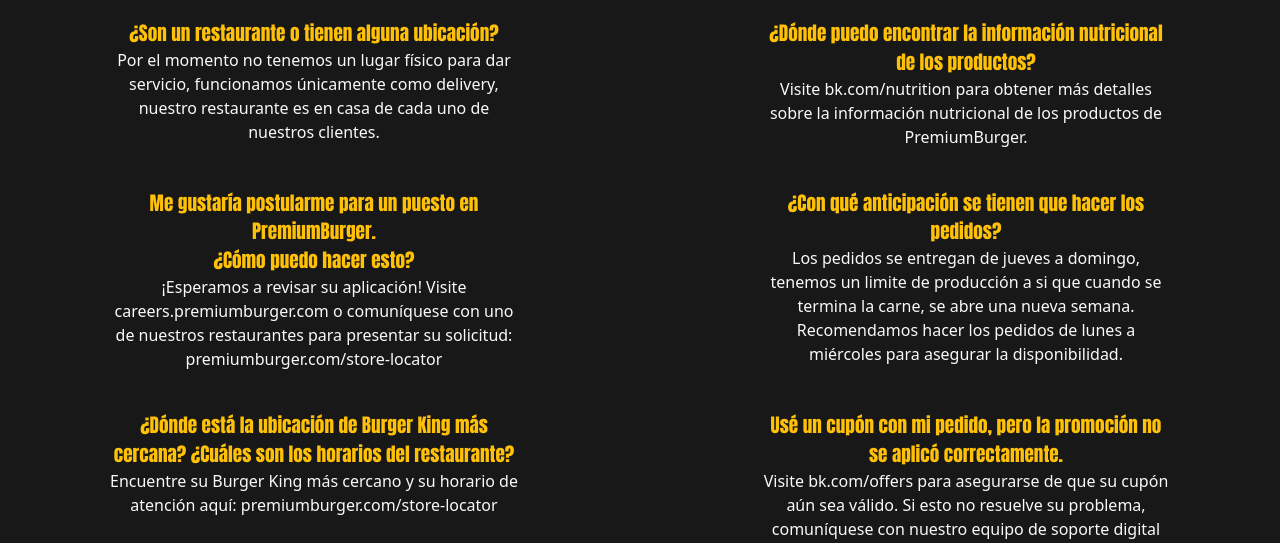
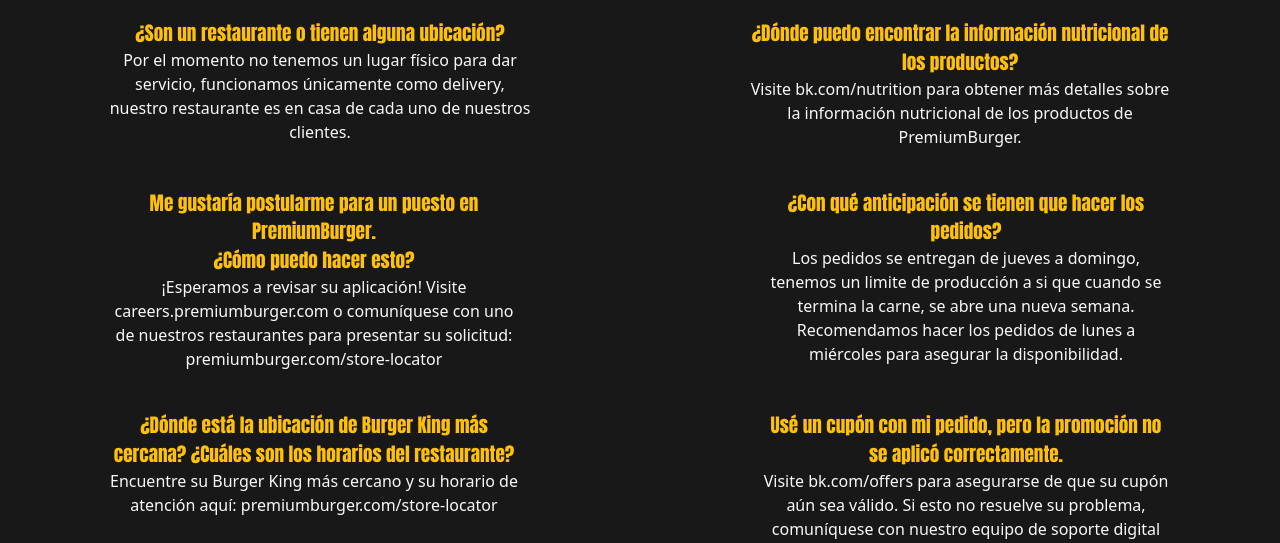
Before and after one commit to UladislaoCosta/PremiumBurger, a website: page faqs.html in a window 1280 px wide. Shown: the part 257-800 px from the top of the page. Drawn offline with nearby package versions, Linux system fonts and the light colour scheme.

Commit message:
Arreglo de scroll horizontal

```diff
--- a/faqs.html
+++ b/faqs.html
@@ -57,7 +57,7 @@
     </h1>
     <meta name="keywords" content="preguntas, preguntas relacionadas a hamburguesería, trabajar en hamburguesería, trabajo.">
     <section class="faqsection">
-        <div class="row justify-content-around mt-4">
+        <div class="row gx-0 justify-content-around mt-4">
             <div class="col-sm-12 col-md-4">
                 <p class="names-burger m-0 text-warning">
                     ¿Son un restaurante o tienen alguna ubicación?
```
Also changed, not shown: contacto.html (+1 -1 lines), nosotros.html (+1 -1 lines).
